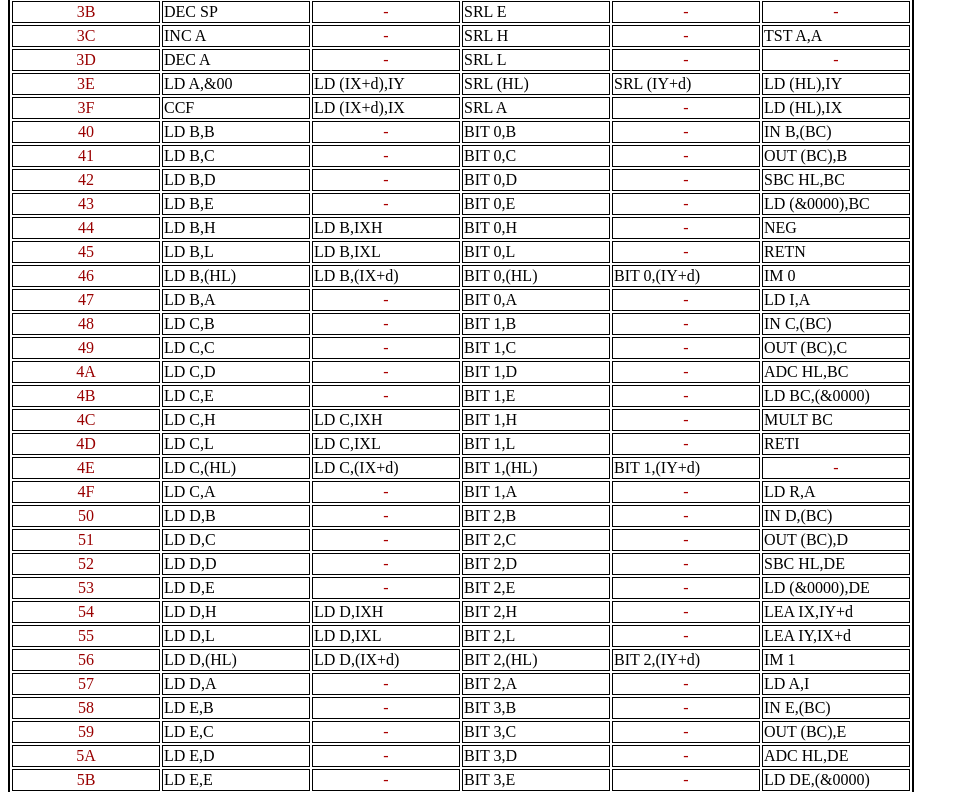
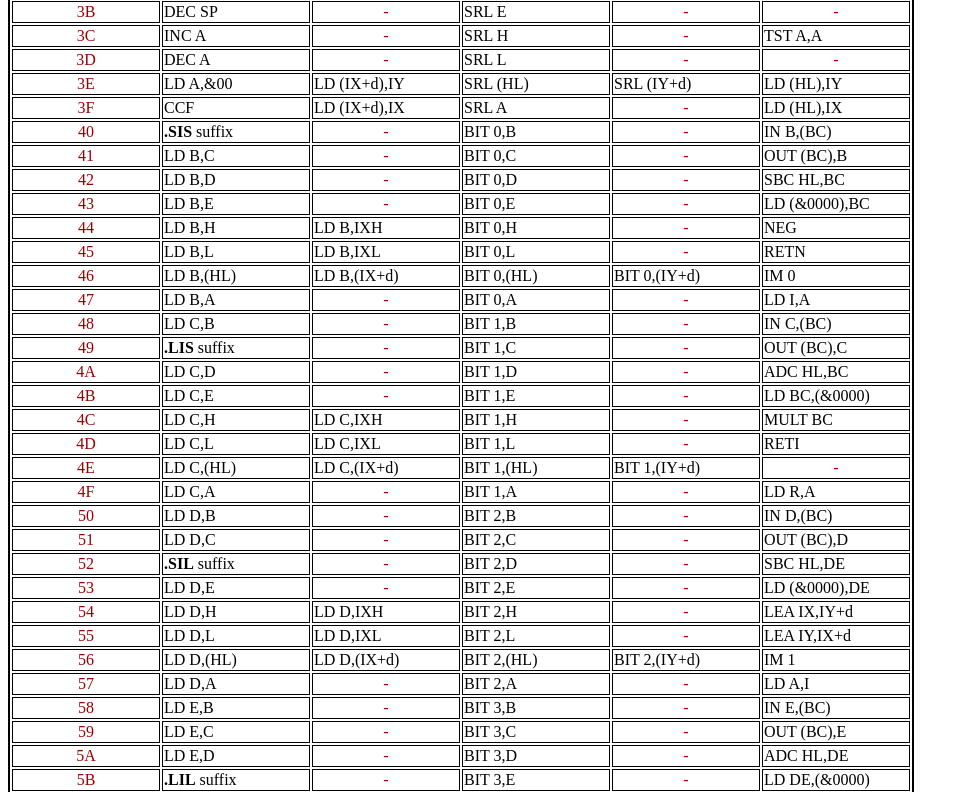
Before and after one commit to beckadamtheinventor/eZ80OpcodeTable, a plain HTML site: page index.html in a window 1280 px wide. Shown: the part 1561-2353 px from the top of the page, without its empty margins (0-969 px from the left). Drawn offline with Linux system fonts and the light colour scheme.

Commit message:
Add opcode suffixes

```diff
--- a/index.html
+++ b/index.html
@@ -76,7 +76,7 @@ In column 0xFDCBddnn, you may substitute 0xDDCBddnn for IX instead of IY.</p>
 <tr><td class="number">3D</td><td>DEC  A           </td><td class="empty">-               </td><td>SRL  L           </td><td class="empty">-                </td><td class="empty">-</td></tr>
 <tr><td class="number">3E</td><td>LD   A,&00       </td><td>LD   (IX+d),IY  </td><td>SRL  (HL)        </td><td>SRL (IY+d)       </td><td>LD  (HL),IY</td></tr>
 <tr><td class="number">3F</td><td>CCF              </td><td>LD   (IX+d),IX  </td><td>SRL  A           </td><td class="empty">-                </td><td>LD  (HL),IX</td></tr>
-<tr><td class="number">40</td><td>LD   B,B         </td><td class="empty">-               </td><td>BIT  0,B         </td><td class="empty">-                </td><td>IN   B,(BC)</td></tr>
+<tr><td class="number">40</td><td><b>.SIS</b> suffix      </td><td class="empty">-               </td><td>BIT  0,B         </td><td class="empty">-                </td><td>IN   B,(BC)</td></tr>
 <tr><td class="number">41</td><td>LD   B,C         </td><td class="empty">-               </td><td>BIT  0,C         </td><td class="empty">-                </td><td>OUT  (BC),B</td></tr>
 <tr><td class="number">42</td><td>LD   B,D         </td><td class="empty">-               </td><td>BIT  0,D         </td><td class="empty">-                </td><td>SBC  HL,BC</td></tr>
 <tr><td class="number">43</td><td>LD   B,E         </td><td class="empty">-               </td><td>BIT  0,E         </td><td class="empty">-                </td><td>LD   (&0000),BC</td></tr>
@@ -85,7 +85,7 @@ In column 0xFDCBddnn, you may substitute 0xDDCBddnn for IX instead of IY.</p>
 <tr><td class="number">46</td><td>LD   B,(HL)      </td><td>LD   B,(IX+d)   </td><td>BIT  0,(HL)      </td><td>BIT 0,(IY+d)     </td><td>IM   0</td></tr>
 <tr><td class="number">47</td><td>LD   B,A         </td><td class="empty">-               </td><td>BIT  0,A         </td><td class="empty">-                </td><td>LD   I,A</td></tr>
 <tr><td class="number">48</td><td>LD   C,B         </td><td class="empty">-               </td><td>BIT  1,B         </td><td class="empty">-                </td><td>IN   C,(BC)</td></tr>
-<tr><td class="number">49</td><td>LD   C,C         </td><td class="empty">-               </td><td>BIT  1,C         </td><td class="empty">-                </td><td>OUT  (BC),C</td></tr>
+<tr><td class="number">49</td><td><b>.LIS</b> suffix         </td><td class="empty">-               </td><td>BIT  1,C         </td><td class="empty">-                </td><td>OUT  (BC),C</td></tr>
 <tr><td class="number">4A</td><td>LD   C,D         </td><td class="empty">-               </td><td>BIT  1,D         </td><td class="empty">-                </td><td>ADC  HL,BC</td></tr>
 <tr><td class="number">4B</td><td>LD   C,E         </td><td class="empty">-               </td><td>BIT  1,E         </td><td class="empty">-                </td><td>LD   BC,(&0000)</td></tr>
 <tr><td class="number">4C</td><td>LD   C,H         </td><td>LD   C,IXH      </td><td>BIT  1,H         </td><td class="empty">-                </td><td>MULT BC</td></tr>
@@ -94,7 +94,7 @@ In column 0xFDCBddnn, you may substitute 0xDDCBddnn for IX instead of IY.</p>
 <tr><td class="number">4F</td><td>LD   C,A         </td><td class="empty">-               </td><td>BIT  1,A         </td><td class="empty">-                </td><td>LD   R,A</td></tr>
 <tr><td class="number">50</td><td>LD   D,B         </td><td class="empty">-               </td><td>BIT  2,B         </td><td class="empty">-                </td><td>IN   D,(BC)</td></tr>
 <tr><td class="number">51</td><td>LD   D,C         </td><td class="empty">-               </td><td>BIT  2,C         </td><td class="empty">-                </td><td>OUT  (BC),D</td></tr>
-<tr><td class="number">52</td><td>LD   D,D         </td><td class="empty">-               </td><td>BIT  2,D         </td><td class="empty">-                </td><td>SBC  HL,DE</td></tr>
+<tr><td class="number">52</td><td><b>.SIL</b> suffix         </td><td class="empty">-               </td><td>BIT  2,D         </td><td class="empty">-                </td><td>SBC  HL,DE</td></tr>
 <tr><td class="number">53</td><td>LD   D,E         </td><td class="empty">-               </td><td>BIT  2,E         </td><td class="empty">-                </td><td>LD   (&0000),DE</td></tr>
 <tr><td class="number">54</td><td>LD   D,H         </td><td>LD   D,IXH      </td><td>BIT  2,H         </td><td class="empty">-                </td><td>LEA  IX,IY+d</td></tr>
 <tr><td class="number">55</td><td>LD   D,L         </td><td>LD   D,IXL      </td><td>BIT  2,L         </td><td class="empty">-                </td><td>LEA  IY,IX+d</td></tr>
@@ -103,7 +103,7 @@ In column 0xFDCBddnn, you may substitute 0xDDCBddnn for IX instead of IY.</p>
 <tr><td class="number">58</td><td>LD   E,B         </td><td class="empty">-               </td><td>BIT  3,B         </td><td class="empty">-                </td><td>IN   E,(BC)</td></tr>
 <tr><td class="number">59</td><td>LD   E,C         </td><td class="empty">-               </td><td>BIT  3,C         </td><td class="empty">-                </td><td>OUT  (BC),E</td></tr>
 <tr><td class="number">5A</td><td>LD   E,D         </td><td class="empty">-               </td><td>BIT  3,D         </td><td class="empty">-                </td><td>ADC  HL,DE</td></tr>
-<tr><td class="number">5B</td><td>LD   E,E         </td><td class="empty">-               </td><td>BIT  3,E         </td><td class="empty">-                </td><td>LD   DE,(&0000)</td></tr>
+<tr><td class="number">5B</td><td><b>.LIL</b> suffix         </td><td class="empty">-               </td><td>BIT  3,E         </td><td class="empty">-                </td><td>LD   DE,(&0000)</td></tr>
 <tr><td class="number">5C</td><td>LD   E,H         </td><td>LD   E,IXH      </td><td>BIT  3,H         </td><td class="empty">-                </td><td>MULT DE</td></tr>
 <tr><td class="number">5D</td><td>LD   E,L         </td><td>LD   E,IXL      </td><td>BIT  3,L         </td><td class="empty">-                </td><td class="empty">-</td></tr>
 <tr><td class="number">5E</td><td>LD   E,(HL)      </td><td>LD   E,(IX+d)   </td><td>BIT  3,(HL)      </td><td>BIT 3,(IY+d)     </td><td>IM   2</td></tr>
```
